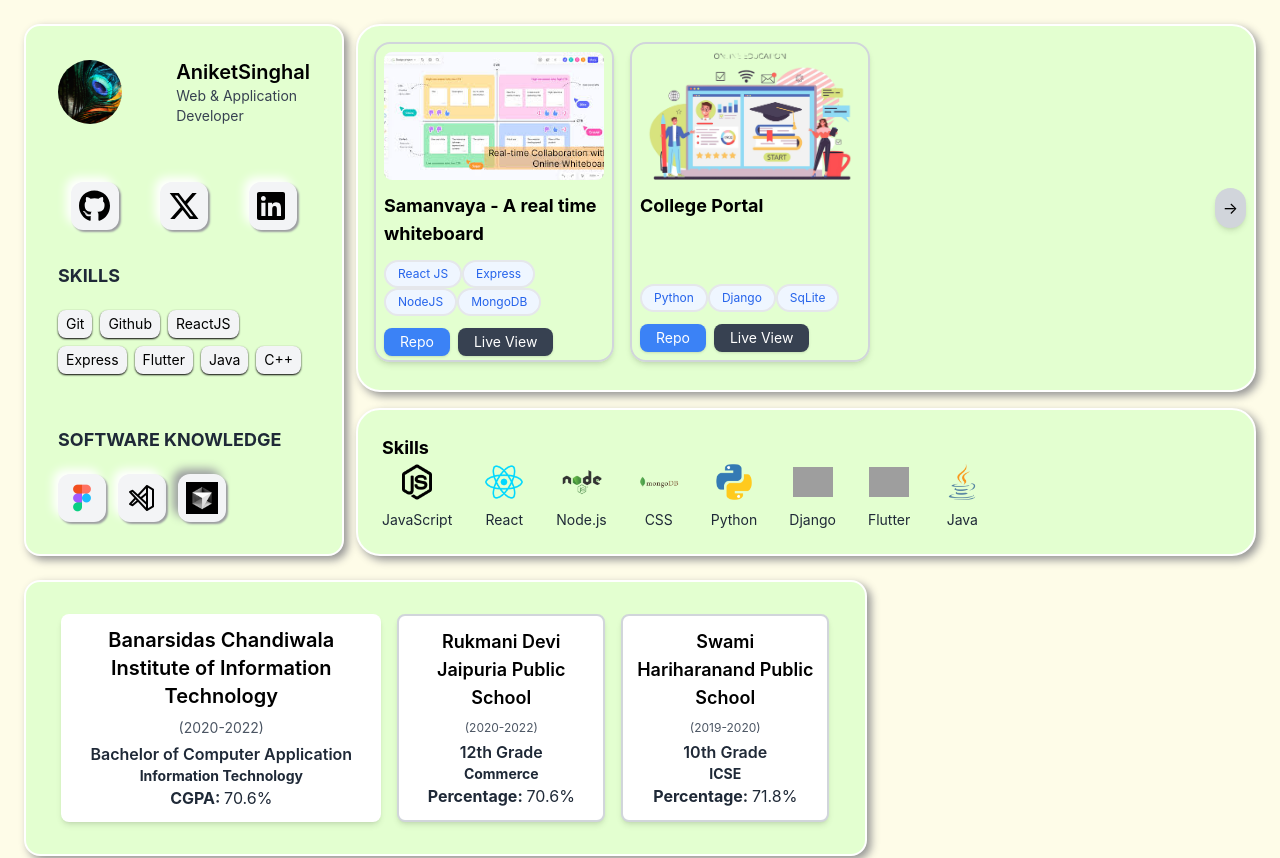
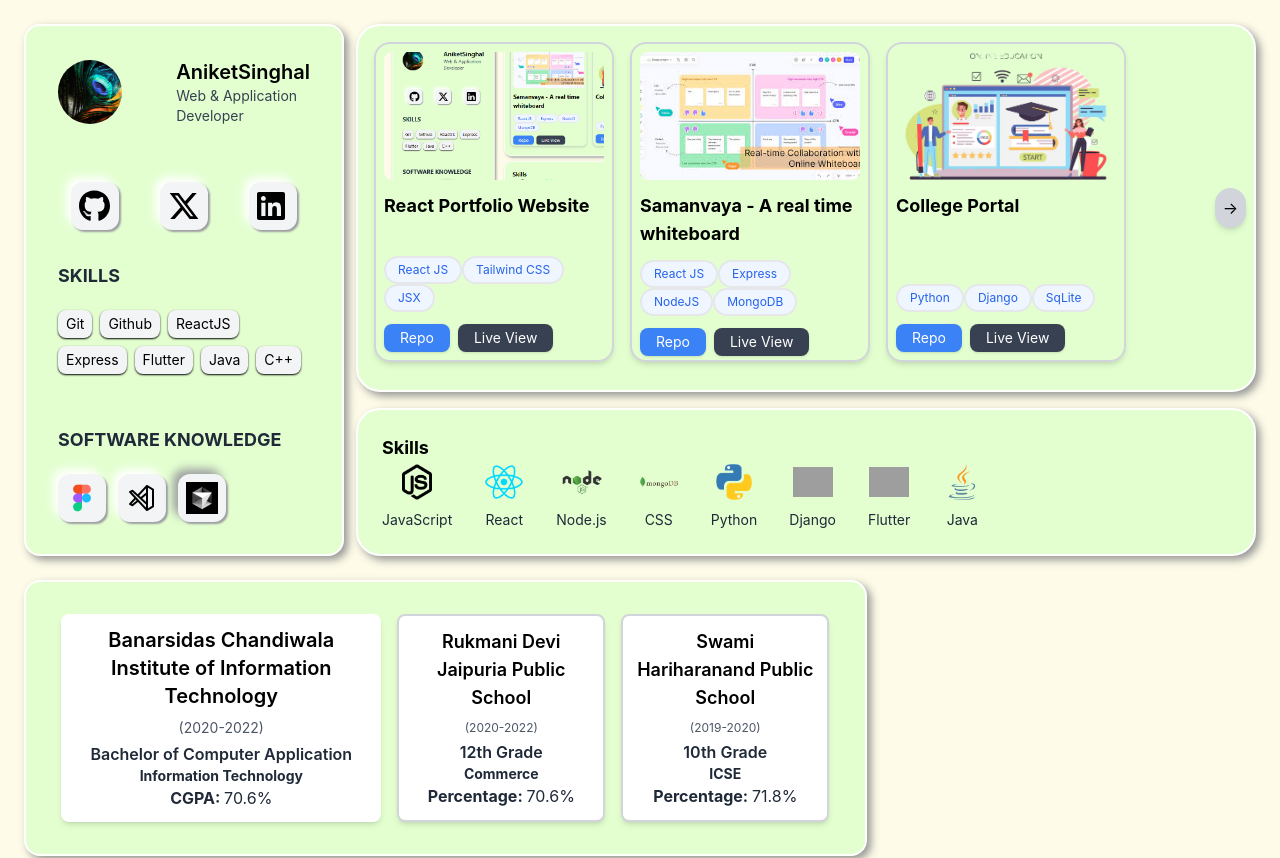
Before and after one commit to AniketS1712/React-Portfolio, a React (Create React App) app: page / in a window 1280 px wide. Shown: the top 858 px of the page. Built offline with nearby package versions, Linux system fonts and the light colour scheme; grey boxes are pictures that could not be loaded.

Commit message:
Added portfolio project to website

```diff
--- a/src/components/ProjectCard/Projects.jsx
+++ b/src/components/ProjectCard/Projects.jsx
@@ -2,9 +2,17 @@ import React, { useState } from "react";
 import ProjectCard from "./ProjectCard";
 import collegeportal from "../../Assets/Images/projectimages/collegeportal.png";
 import samanvaya from "../../Assets/Images/projectimages/samanvaya.jpg";
+import portfolio from "../../Assets/Images/projectimages/Portfolio.png";
 
 function Projects() {
   const projects = [
+    {
+      image: portfolio,
+      name: "React Portfolio Website",
+      techStack: ["React JS", "Tailwind CSS", "JSX"],
+      repoLink: "https://github.com/AniketS1712/Samanvaya/tree/master",
+      liveLink: "https://example.com/",
+    },
     {
       image: samanvaya,
       name: "Samanvaya - A real time whiteboard",
```
Also changed, not shown: src/Assets/Images/projectimages/Portfolio.png (added).
